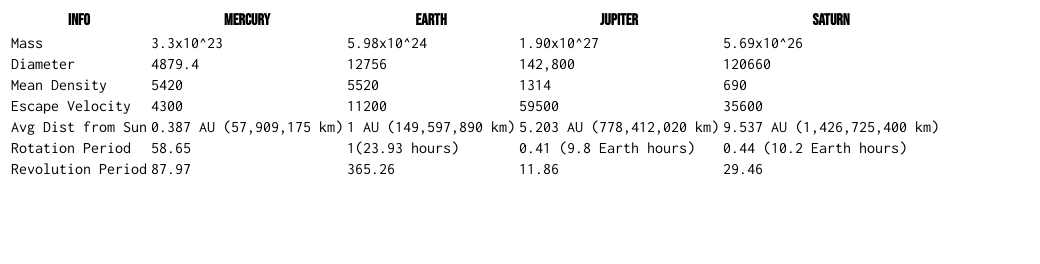
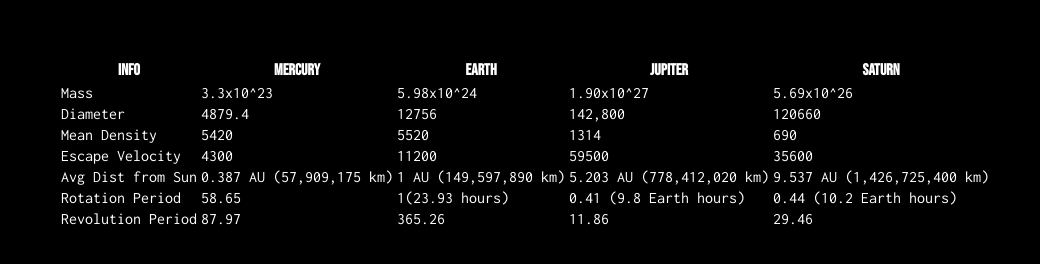
Before and after one commit to KellyTTan/lab5, a plain HTML site: page index.html in a window 1280 px wide. Shown: the whole page, without its empty margins (0-1040 px from the left). Drawn offline with Linux system fonts and the light colour scheme.

Commit message:
Update StyleSheet.css

```diff
--- a/StyleSheet.css
+++ b/StyleSheet.css
@@ -1,12 +1,25 @@
 @import url('https://fonts.googleapis.com/css?family=Bebas+Neue|Inconsolata&display=swap');
 
+body {
+    wdith: 60;
+    margin 40px auto;
+    padding: 50px;
+    background-color: black;
+
+}
+
+table {
+    color: white;
+}
 
 th {
     font-family: 'Bebas Neue', cursive;
+    color: white;
 }
 
 td {
     font-family: 'Inconsolata', monospace;
+    color: white;
 
 }
 
```
